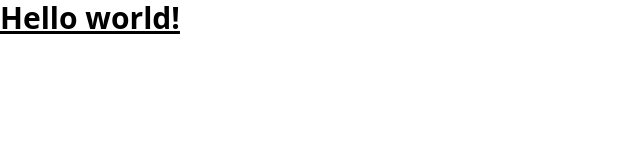
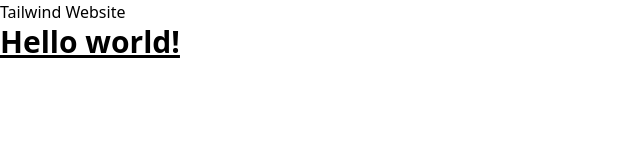
Before and after one commit to merveartiran/Tailwind_templates, a website: page public/index.html in a window 1280 px wide. Shown: the whole page, without its empty margins (0-640 px from the left). Drawn offline with Linux system fonts and the light colour scheme.

Commit message:
readme.md added

```diff
--- a/public/index.html
+++ b/public/index.html
@@ -19,6 +19,7 @@
     />
   </head>
   <body>
+    <a href="https://tailwindcss.com/docs/installation" target="_blank">Tailwind Website</a>
     <!-- start codes -->
     <h1 class="text-3xl font-bold underline">Hello world!</h1>
     <i class="fa-brands fa-insgittagram"></i>
```
Also changed, not shown: Readme.md.
